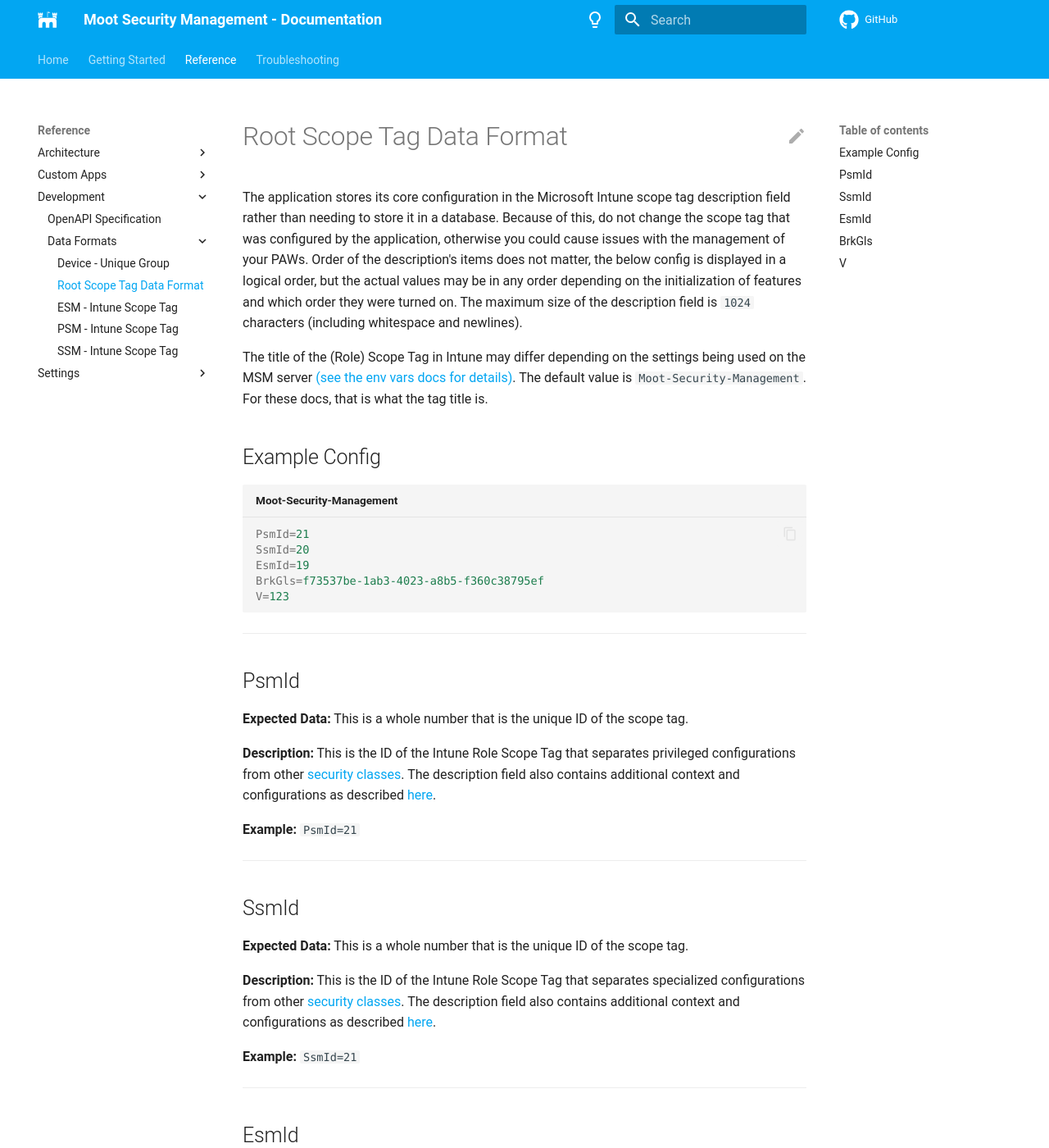
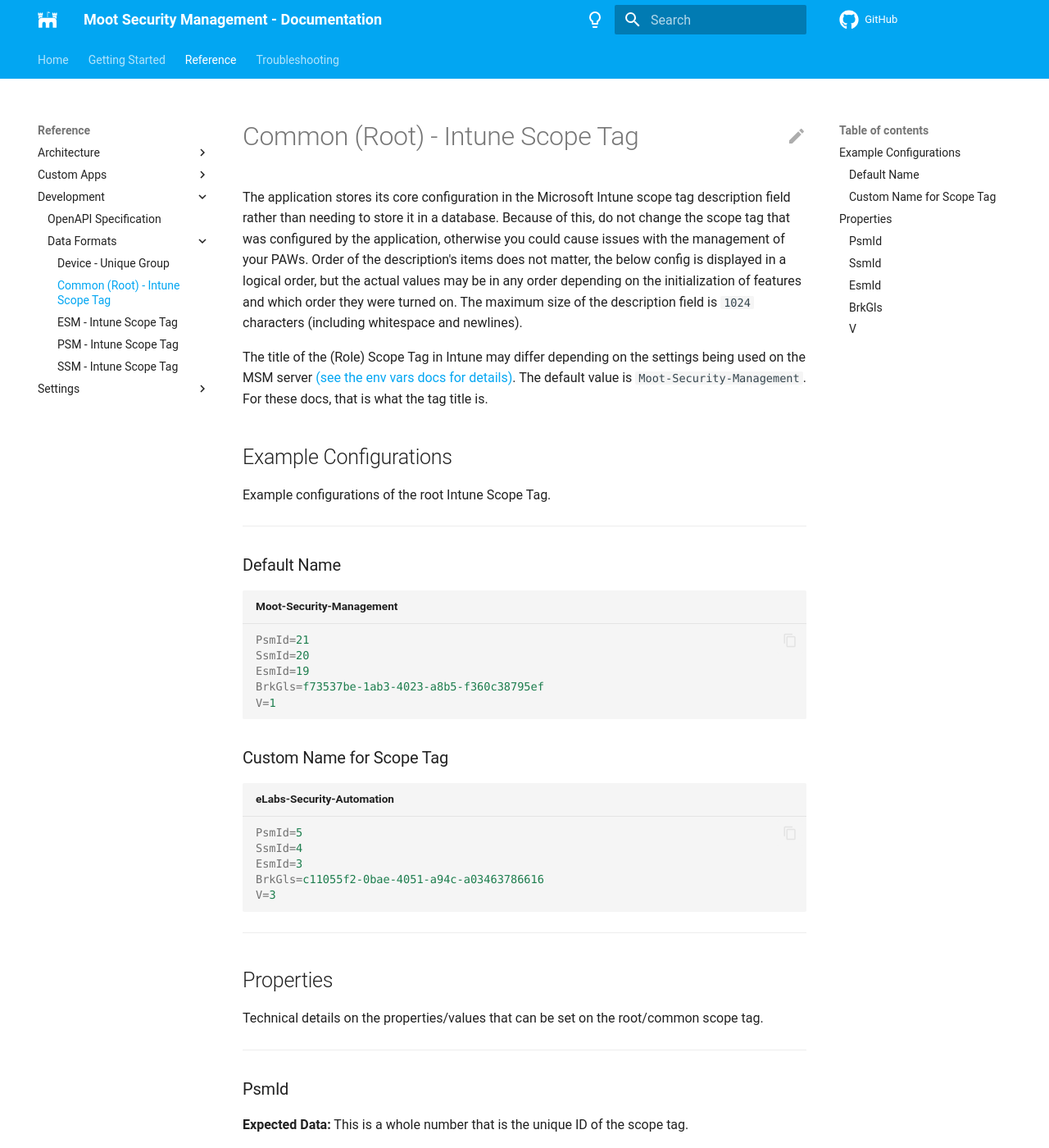
Before and after one commit to Software-Hardware-Integration-Lab/Documentation, an MkDocs documentation site: the page built from docs/Reference/Development/Data-Formats/Common-IntuneScopeTag.md, in a window 1280 px wide and 1400 px high. Shown: the whole window at 82% size. Built offline with MkDocs 1.6.1 and Material for MkDocs 9.7.7, drawn with Linux system fonts in a browser that asks for light colours; comment, search, counter and statistics services are not loaded.

Commit message:
Update Formatting
Change the data formatting to match the new Device Group formatting to generate better doc structures.

Add some extra examples.

````diff
--- a/docs/Reference/Development/Data-Formats/Common-IntuneScopeTag.md
+++ b/docs/Reference/Development/Data-Formats/Common-IntuneScopeTag.md
@@ -1,4 +1,4 @@
-# Root Scope Tag Data Format
+# Common (Root) - Intune Scope Tag
 
 The application stores its core configuration in the Microsoft Intune scope tag description field rather than needing to store it in a database.
 Because of this, do not change the scope tag that was configured by the application, otherwise you could cause issues with the management of your PAWs.
@@ -7,19 +7,41 @@ The maximum size of the description field is `1024` characters (including whites
 
 The title of the (Role) Scope Tag in Intune may differ depending on the settings being used on the MSM server [(see the env vars docs for details)](/Reference/Settings/Environmental-Variables-Reference/#msm_scope_tag). The default value is `Moot-Security-Management`. For these docs, that is what the tag title is.
 
-## Example Config
+## Example Configurations
+
+Example configurations of the root Intune Scope Tag.
+
+---
+
+### Default Name
 
 ``` INI title="Moot-Security-Management"
 PsmId=21
 SsmId=20
 EsmId=19
 BrkGls=f73537be-1ab3-4023-a8b5-f360c38795ef
-V=123
+V=1
+```
+
+### Custom Name for Scope Tag
+
+``` INI title="eLabs-Security-Automation"
+PsmId=5
+SsmId=4
+EsmId=3
+BrkGls=c11055f2-0bae-4051-a94c-a03463786616
+V=3
 ```
 
 ---
 
-## PsmId
+## Properties
+
+Technical details on the properties/values that can be set on the root/common scope tag.
+
+---
+
+### PsmId
 
 **Expected Data:**
 This is a whole number that is the unique ID of the scope tag.
@@ -32,7 +54,7 @@ This is the ID of the Intune Role Scope Tag that separates privileged configurat
 
 ---
 
-## SsmId
+### SsmId
 
 **Expected Data:**
 This is a whole number that is the unique ID of the scope tag.
@@ -45,7 +67,7 @@ This is the ID of the Intune Role Scope Tag that separates specialized configura
 
 ---
 
-## EsmId
+### EsmId
 
 **Expected Data:**
 This is a whole number that is the unique ID of the scope tag.
@@ -58,7 +80,7 @@ This is the ID of the Intune Role Scope Tag that separates enterprise configurat
 
 ---
 
-## BrkGls
+### BrkGls
 
 **Expected Data:**
 This is the Object ID (GUID) of the "Break Glass" security group that contains all of the break glass accounts to be excluded.
@@ -72,7 +94,7 @@ This configuration excludes the break glass accounts from the security that is a
 
 ---
 
-## V
+### V
 
 **Expected Data:**
 A whole number representing the deployed architecture specification.
@@ -82,5 +104,3 @@ The whole number is incremented by 1 every time there is a change in the archite
 
 **Example:**
 `V=123`
-
----
````
Also changed, not shown: docs/Reference/Development/Data-Formats/ESM-IntuneScopeTag.md (+21 -3 lines), docs/Reference/Development/Data-Formats/PSM-IntuneScopeTag.md (+22 -3 lines), docs/Reference/Development/Data-Formats/SSM-IntuneScopeTag.md (+21 -3 lines).
